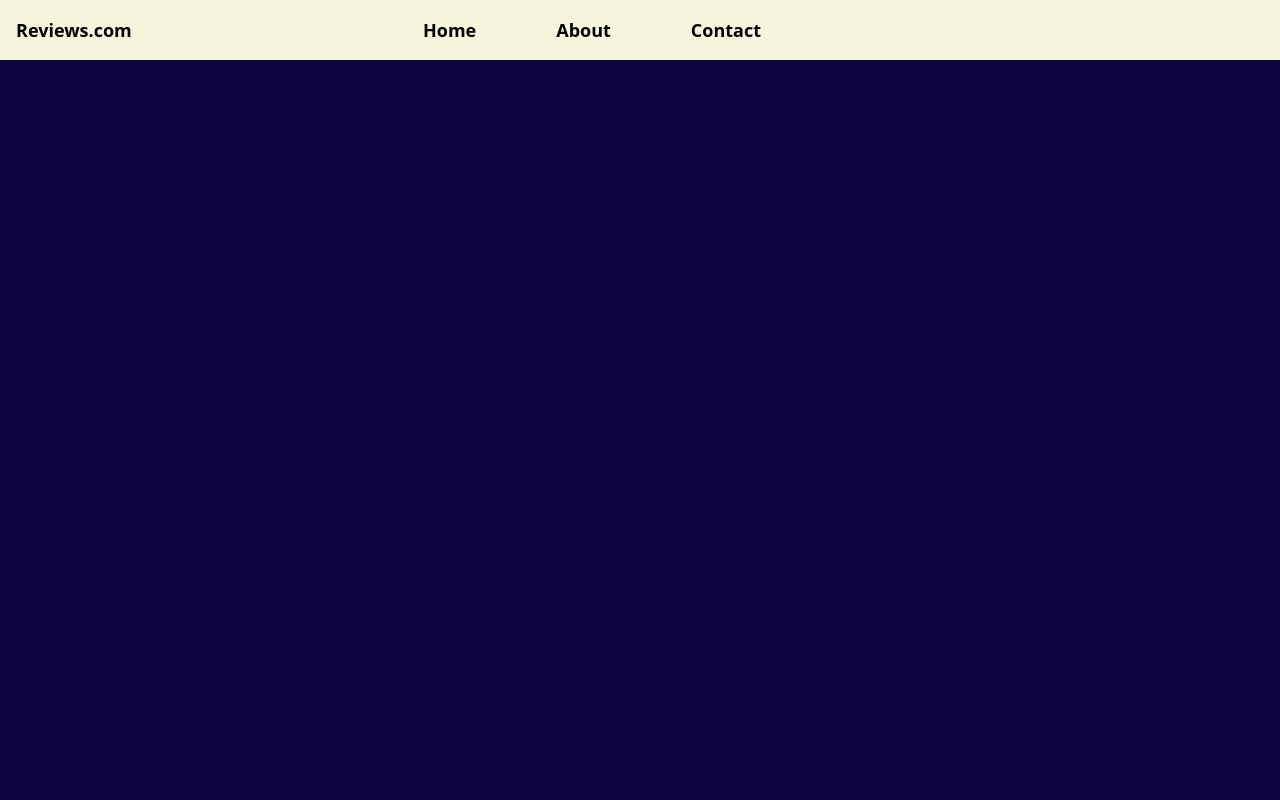
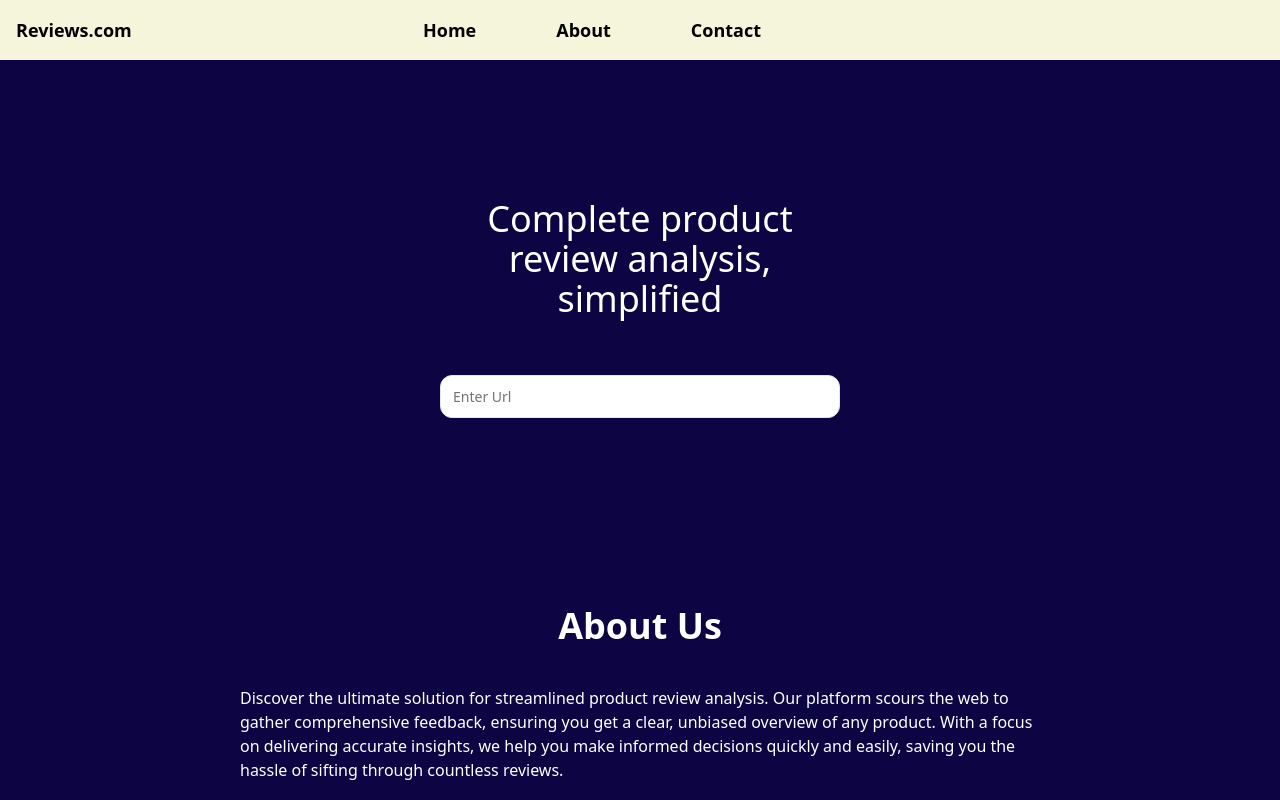
Before and after one commit to pranav-deshmukh/Lets-circle-back-to-this-later, a Next.js app in the folder frontend/lets-circle-back-to-it-later/: page / in a window 1280 px wide. Built offline with nearby package versions, Linux system fonts and the light colour scheme.

Commit message:
feat: /about, home components

```diff
--- a/frontend/lets-circle-back-to-it-later/app/globals.css
+++ b/frontend/lets-circle-back-to-it-later/app/globals.css
@@ -5,3 +5,68 @@
 body {
   background-color: #0d0444;
 }
+
+@layer base {
+  :root {
+    --background: 0 0% 100%;
+    --foreground: 0 0% 3.9%;
+    --card: 0 0% 100%;
+    --card-foreground: 0 0% 3.9%;
+    --popover: 0 0% 100%;
+    --popover-foreground: 0 0% 3.9%;
+    --primary: 0 0% 9%;
+    --primary-foreground: 0 0% 98%;
+    --secondary: 0 0% 96.1%;
+    --secondary-foreground: 0 0% 9%;
+    --muted: 0 0% 96.1%;
+    --muted-foreground: 0 0% 45.1%;
+    --accent: 0 0% 96.1%;
+    --accent-foreground: 0 0% 9%;
+    --destructive: 0 84.2% 60.2%;
+    --destructive-foreground: 0 0% 98%;
+    --border: 0 0% 89.8%;
+    --input: 0 0% 89.8%;
+    --ring: 0 0% 3.9%;
+    --chart-1: 12 76% 61%;
+    --chart-2: 173 58% 39%;
+    --chart-3: 197 37% 24%;
+    --chart-4: 43 74% 66%;
+    --chart-5: 27 87% 67%;
+    --radius: 0.5rem;
+  }
+  .dark {
+    --background: 0 0% 3.9%;
+    --foreground: 0 0% 98%;
+    --card: 0 0% 3.9%;
+    --card-foreground: 0 0% 98%;
+    --popover: 0 0% 3.9%;
+    --popover-foreground: 0 0% 98%;
+    --primary: 0 0% 98%;
+    --primary-foreground: 0 0% 9%;
+    --secondary: 0 0% 14.9%;
+    --secondary-foreground: 0 0% 98%;
+    --muted: 0 0% 14.9%;
+    --muted-foreground: 0 0% 63.9%;
+    --accent: 0 0% 14.9%;
+    --accent-foreground: 0 0% 98%;
+    --destructive: 0 62.8% 30.6%;
+    --destructive-foreground: 0 0% 98%;
+    --border: 0 0% 14.9%;
+    --input: 0 0% 14.9%;
+    --ring: 0 0% 83.1%;
+    --chart-1: 220 70% 50%;
+    --chart-2: 160 60% 45%;
+    --chart-3: 30 80% 55%;
+    --chart-4: 280 65% 60%;
+    --chart-5: 340 75% 55%;
+  }
+}
+
+@layer base {
+  * {
+    @apply border-border;
+  }
+  body {
+    @apply bg-background text-foreground;
+  }
+}
--- a/frontend/lets-circle-back-to-it-later/app/page.js
+++ b/frontend/lets-circle-back-to-it-later/app/page.js
@@ -1,5 +1,13 @@
+import About from "@/components/About";
+import HomePage from "@/components/HomePage";
 import Navigation from "@/components/Navigation";
 
 export default function Home() {
-  return <Navigation />;
+  return (
+    <div className="text-white h-screen w-screen  overflow-y-auto">
+      <Navigation />
+      <HomePage />
+      <About />
+    </div>
+  );
 }
--- /dev/null
+++ b/frontend/lets-circle-back-to-it-later/components/About.jsx
@@ -0,0 +1,17 @@
+function About() {
+    return (
+        <div className="w-full max-h-[500px] min-h-[300px] flex items-center justify-center flex-col gap-10">
+            <div className="text-4xl font-semibold">
+                <span>About Us</span>
+            </div>
+            <div className="max-w-[800px] min-w-[300px]">
+                <span>Discover the ultimate solution for streamlined product review analysis. Our platform scours the web to gather comprehensive feedback, ensuring you get a clear, unbiased overview of any product. With a focus on delivering accurate insights, we help you make informed decisions quickly and easily, saving you the hassle of sifting through countless reviews.</span>
+            </div>
+            <div className="max-w-[800px] min-w-[300px]">
+                Designed for convenience and efficiency, our service brings together reviews from trusted sources in one place. Whether you're shopping for gadgets, appliances, or anything in between, we simplify the process so you can focus on finding the best product for your needs.
+            </div>
+        </div>
+     );
+}
+
+export default About;
--- /dev/null
+++ b/frontend/lets-circle-back-to-it-later/components/HomePage.jsx
@@ -0,0 +1,16 @@
+import { Input } from "./ui/input";
+
+function HomePage() {
+    return (
+        <div className="w-full max-h-[600px] min-h-[600px] flex items-center justify-center flex-col gap-10">
+            <section className="text-4xl text-center p-4">
+                <span>Complete product<br/> review analysis,<br/> simplified</span>
+            </section>
+            <section>
+                <Input className="bg-white text-black w-[400px] h-[43px] rounded-xl" placeholder="Enter Url"/>
+            </section>
+        </div>
+     );
+}
+
+export default HomePage;
--- a/frontend/lets-circle-back-to-it-later/components/Navigation.jsx
+++ b/frontend/lets-circle-back-to-it-later/components/Navigation.jsx
@@ -1,6 +1,6 @@
 function Navigation() {
   return (
-    <div className="w-full h-[60px] bg-[#F5F5DC] flex items-center text-lg font-semibold">
+    <div className="w-full h-[60px] bg-[#F5F5DC] flex items-center text-lg font-semibold text-black fixed">
       <div className="w-[10%] ml-4">
         <span>Reviews.com</span>
       </div>
--- /dev/null
+++ b/frontend/lets-circle-back-to-it-later/components/ui/input.jsx
@@ -0,0 +1,19 @@
+import * as React from "react"
+
+import { cn } from "@/lib/utils"
+
+const Input = React.forwardRef(({ className, type, ...props }, ref) => {
+  return (
+    (<input
+      type={type}
+      className={cn(
+        "flex h-9 w-full rounded-md border border-input bg-transparent px-3 py-1 text-sm shadow-sm transition-colors file:border-0 file:bg-transparent file:text-sm file:font-medium file:text-foreground placeholder:text-muted-foreground focus-visible:outline-none focus-visible:ring-1 focus-visible:ring-ring disabled:cursor-not-allowed disabled:opacity-50",
+        className
+      )}
+      ref={ref}
+      {...props} />)
+  );
+})
+Input.displayName = "Input"
+
+export { Input }
--- /dev/null
+++ b/frontend/lets-circle-back-to-it-later/lib/utils.js
@@ -0,0 +1,6 @@
+import { clsx } from "clsx";
+import { twMerge } from "tailwind-merge"
+
+export function cn(...inputs) {
+  return twMerge(clsx(inputs));
+}
--- a/frontend/lets-circle-back-to-it-later/tailwind.config.js
+++ b/frontend/lets-circle-back-to-it-later/tailwind.config.js
@@ -1,17 +1,61 @@
 /** @type {import('tailwindcss').Config} */
 module.exports = {
-  content: [
+    darkMode: ["class"],
+    content: [
     "./pages/**/*.{js,ts,jsx,tsx,mdx}",
     "./components/**/*.{js,ts,jsx,tsx,mdx}",
     "./app/**/*.{js,ts,jsx,tsx,mdx}",
   ],
   theme: {
-    extend: {
-      colors: {
-        background: "var(--background)",
-        foreground: "var(--foreground)",
-      },
-    },
+  	extend: {
+  		colors: {
+  			background: 'hsl(var(--background))',
+  			foreground: 'hsl(var(--foreground))',
+  			card: {
+  				DEFAULT: 'hsl(var(--card))',
+  				foreground: 'hsl(var(--card-foreground))'
+  			},
+  			popover: {
+  				DEFAULT: 'hsl(var(--popover))',
+  				foreground: 'hsl(var(--popover-foreground))'
+  			},
+  			primary: {
+  				DEFAULT: 'hsl(var(--primary))',
+  				foreground: 'hsl(var(--primary-foreground))'
+  			},
+  			secondary: {
+  				DEFAULT: 'hsl(var(--secondary))',
+  				foreground: 'hsl(var(--secondary-foreground))'
+  			},
+  			muted: {
+  				DEFAULT: 'hsl(var(--muted))',
+  				foreground: 'hsl(var(--muted-foreground))'
+  			},
+  			accent: {
+  				DEFAULT: 'hsl(var(--accent))',
+  				foreground: 'hsl(var(--accent-foreground))'
+  			},
+  			destructive: {
+  				DEFAULT: 'hsl(var(--destructive))',
+  				foreground: 'hsl(var(--destructive-foreground))'
+  			},
+  			border: 'hsl(var(--border))',
+  			input: 'hsl(var(--input))',
+  			ring: 'hsl(var(--ring))',
+  			chart: {
+  				'1': 'hsl(var(--chart-1))',
+  				'2': 'hsl(var(--chart-2))',
+  				'3': 'hsl(var(--chart-3))',
+  				'4': 'hsl(var(--chart-4))',
+  				'5': 'hsl(var(--chart-5))'
+  			}
+  		},
+  		borderRadius: {
+  			lg: 'var(--radius)',
+  			md: 'calc(var(--radius) - 2px)',
+  			sm: 'calc(var(--radius) - 4px)'
+  		}
+  	}
   },
-  plugins: [],
+  plugins: [require("tailwindcss-animate")],
 };
```
Also changed, not shown: frontend/lets-circle-back-to-it-later/package.json (+10 -4 lines), frontend/lets-circle-back-to-it-later/components.json (added), 1 other file (tests, documents, lock files or other folders).
